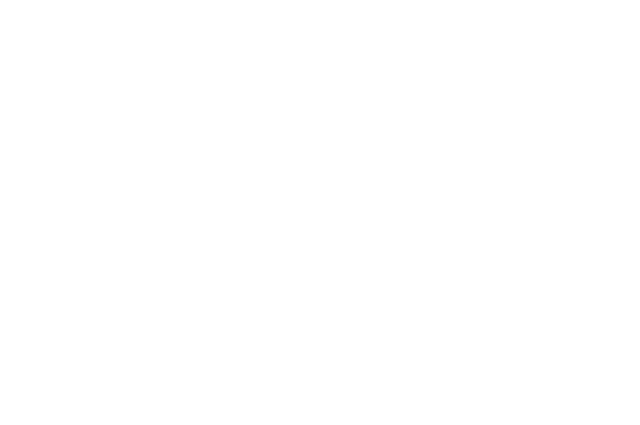
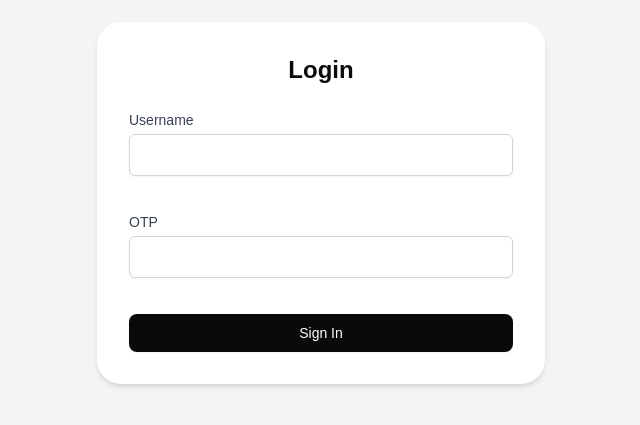
Before and after one commit to sandeepnilaji/crafto, a Next.js app: page / in a window 1280 px wide. Shown: the part 197-622 px from the top of the page, without its empty margins (319-959 px from the left). Built offline with nearby package versions, Linux system fonts and the light colour scheme.

Commit message:
Added login page with validations

```diff
--- a/app/page.js
+++ b/app/page.js
@@ -1,3 +1,77 @@
-export default function Home() {
-  return <div>{/*  login page */}</div>;
+"use client";
+
+import { useForm } from "react-hook-form";
+import { yupResolver } from "@hookform/resolvers/yup";
+import * as yup from "yup";
+import { useRouter } from "next/navigation";
+import { login } from "../lib/api";
+
+const schema = yup.object().shape({
+  username: yup.string().required("Username is required"),
+  otp: yup.string().required("OTP is required"),
+});
+
+export default function LoginPage() {
+  const router = useRouter();
+  const { register, handleSubmit, formState: { errors } } = useForm({
+    resolver: yupResolver(schema),
+  });
+
+  const onSubmit = async (data) => {
+    try {
+      const response = await login(data.username, data.otp);
+      localStorage.setItem("token", response.token);
+      router.push("/quotes");
+    } catch (error) {
+      console.error("Login failed:", error);
+    }
+  };
+
+  return (
+    <div className="min-h-screen flex items-center justify-center bg-gray-100">
+      <div className="bg-white p-8 rounded-[24px] shadow-md w-full max-w-md">
+        <h1 className="text-2xl font-bold mb-6 text-center text-neutral-950">
+          Login
+        </h1>
+        <form onSubmit={handleSubmit(onSubmit)} className="space-y-4">
+          <div>
+            <label
+              htmlFor="username"
+              className="block text-sm font-medium text-gray-700"
+            >
+              Username
+            </label>
+            <input
+              type="text"
+              id="username"
+              {...register("username")}
+              className="text-neutral-950 mt-1 block w-full px-3 py-2 border border-gray-300 rounded-md shadow-sm focus:outline-none focus:ring-indigo-500 focus:border-indigo-500"
+            />
+            <p className="text-red-500 text-xs mt-1 h-4 min-h-[1rem]">{errors.username?.message}</p>
+          </div>
+          <div>
+            <label
+              htmlFor="otp"
+              className="block text-sm font-medium text-gray-700"
+            >
+              OTP
+            </label>
+            <input
+              type="text"
+              id="otp"
+              {...register("otp")}
+              className="text-neutral-950 mt-1 block w-full px-3 py-2 border border-gray-300 rounded-md shadow-sm focus:outline-none focus:ring-indigo-500 focus:border-indigo-500"
+            />
+            <p className="text-red-500 text-xs mt-1 h-4 min-h-[1rem]">{errors.otp?.message}</p>
+          </div>
+          <button
+            type="submit"
+            className="w-full flex justify-center py-2 px-4 border border-transparent rounded-[8px] shadow-sm text-sm font-medium text-white bg-neutral-950 hover:bg-neutral-900 focus:outline-none focus:ring-2 focus:ring-offset-2 focus:ring-indigo-500"
+          >
+            Sign In
+          </button>
+        </form>
+      </div>
+    </div>
+  );
 }
--- a/package.json
+++ b/package.json
@@ -9,10 +9,13 @@
     "lint": "next lint"
   },
   "dependencies": {
+    "@hookform/resolvers": "^3.9.0",
     "axios": "^1.7.7",
     "next": "14.2.15",
     "react": "^18",
-    "react-dom": "^18"
+    "react-dom": "^18",
+    "react-hook-form": "^7.53.1",
+    "yup": "^1.4.0"
   },
   "devDependencies": {
     "eslint": "^8",
```
Also changed, not shown: 1 other file (tests, documents, lock files or other folders).
